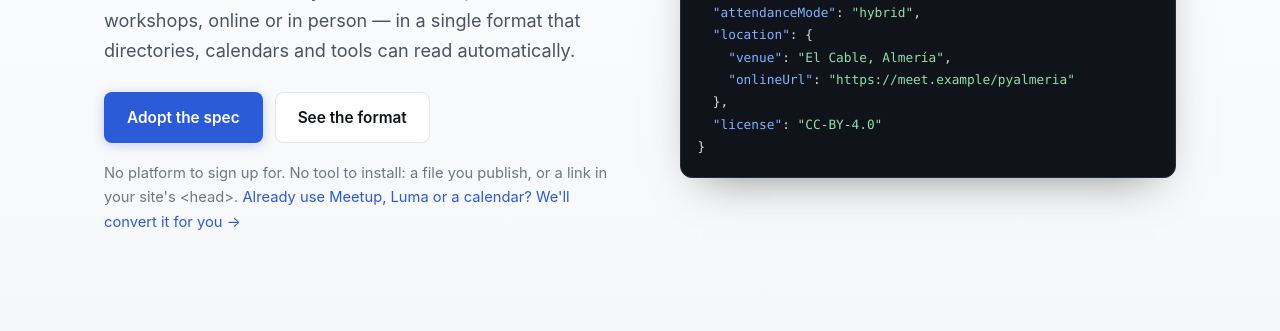
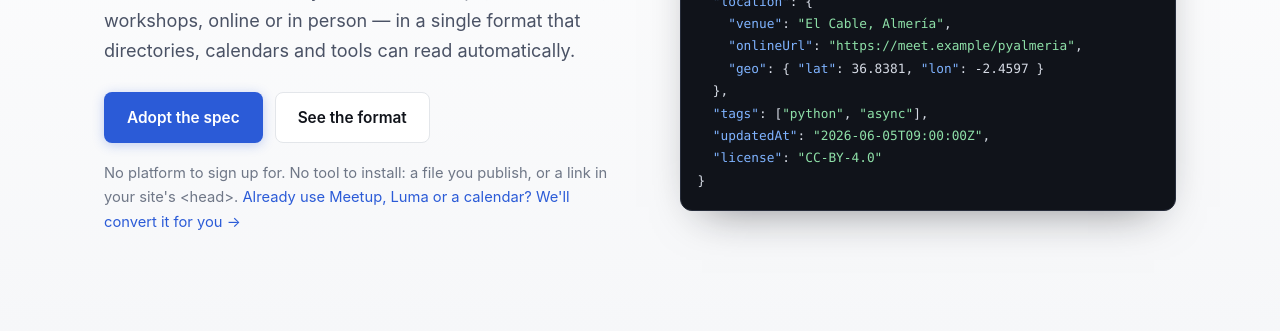
Before and after one commit to OpenTechEvents/opentechevents-spec, a website: page docs/index.html in a window 1280 px wide. Shown: the part 469-800 px from the top of the page. Drawn offline with Linux system fonts and the light colour scheme.

Commit message:
docs(site): showcase tags, geo and updatedAt in the landing samples
Los ejemplos de la landing solo tenían la versión subida a 0.2.0; ahora el
evento del hero muestra location.geo, tags y updatedAt, y el evento del feed
muestra tags. El sample mínimo se deja mínimo a propósito.

Co-Authored-By: Claude Opus 4.8 <noreply@anthropic.com>

```diff
--- a/docs/index.html
+++ b/docs/index.html
@@ -74,8 +74,11 @@
   <k>"attendanceMode"</k>: <s>"hybrid"</s>,
   <k>"location"</k>: {
     <k>"venue"</k>: <s>"El Cable, Almería"</s>,
-    <k>"onlineUrl"</k>: <s>"https://meet.example/pyalmeria"</s>
+    <k>"onlineUrl"</k>: <s>"https://meet.example/pyalmeria"</s>,
+    <k>"geo"</k>: { <k>"lat"</k>: 36.8381, <k>"lon"</k>: -2.4597 }
   },
+  <k>"tags"</k>: [<s>"python"</s>, <s>"async"</s>],
+  <k>"updatedAt"</k>: <s>"2026-06-05T09:00:00Z"</s>,
   <k>"license"</k>: <s>"CC-BY-4.0"</s>
 }</code></pre>
       </figure>
@@ -267,7 +270,8 @@
       <k>"id"</k>: <s>"https://tucomunidad.dev/2026-06-async"</s>,
       <k>"name"</k>: <s>"Intro to async/await"</s>,
       <k>"startDate"</k>: <s>"2026-06-11T18:30:00"</s>,
-      <k>"timezone"</k>: <s>"Europe/Madrid"</s>
+      <k>"timezone"</k>: <s>"Europe/Madrid"</s>,
+      <k>"tags"</k>: [<s>"python"</s>, <s>"async"</s>]
     }
   ]
 }</code></pre>
```
